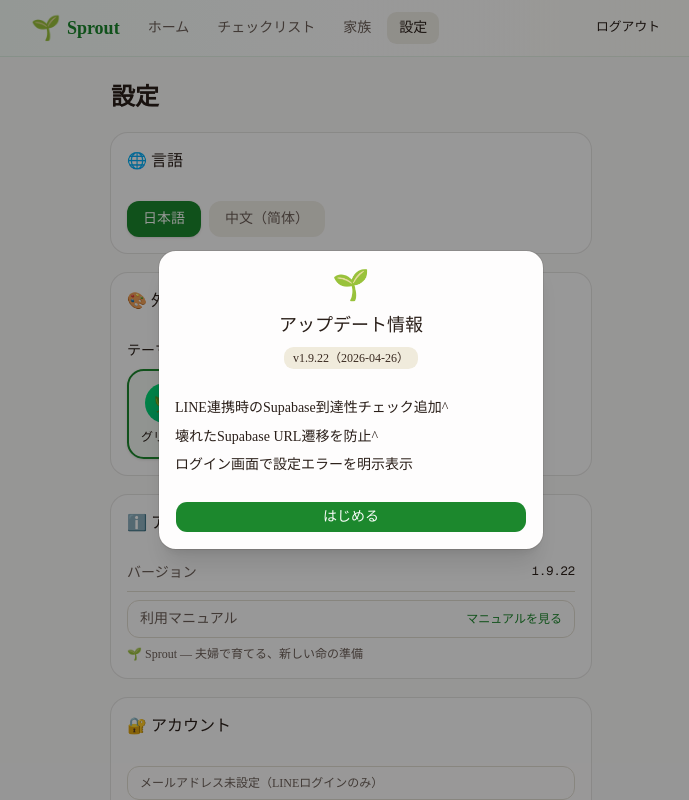
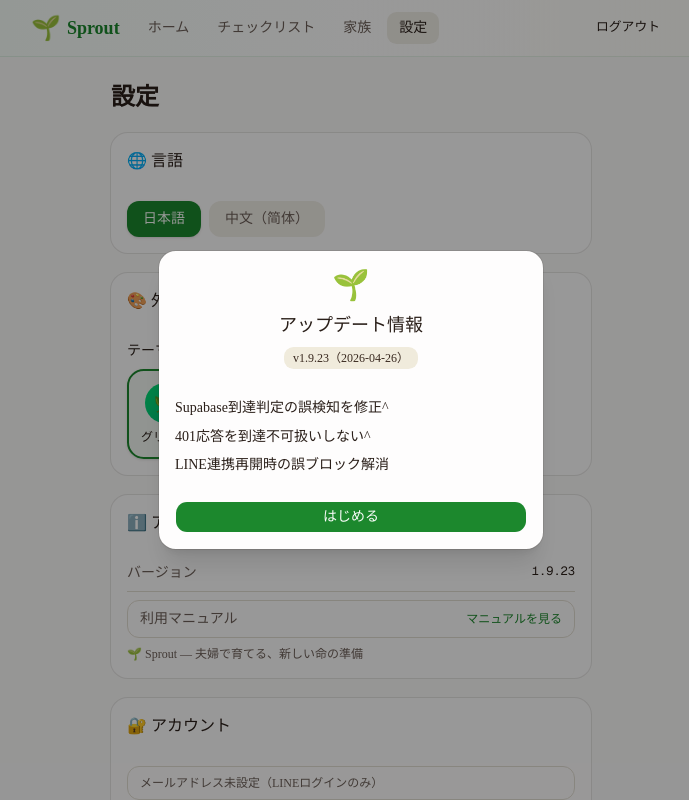
Before and after one commit to Toygaolingxiao/Sprout, a Next.js app: page /settings in a window 1280 px wide. Shown: the top 800 px of the page, without its empty margins (289-978 px from the left). Built offline with nearby package versions, Linux system fonts and the light colour scheme; no server answers.

Commit message:
release: v1.9.23

```diff
--- a/src/app/auth/line/route.ts
+++ b/src/app/auth/line/route.ts
@@ -33,12 +33,15 @@ async function isSupabaseReachable(origin: string) {
   const timer = setTimeout(() => controller.abort(), 3000);
 
   try {
-    const response = await fetch(`${origin}/auth/v1/settings`, {
+    await fetch(`${origin}/auth/v1/settings`, {
       method: 'GET',
       cache: 'no-store',
       signal: controller.signal,
     });
-    return response.ok;
+
+    // Any HTTP response means DNS/TLS/network path is alive.
+    // We only want to fail when request itself cannot be made.
+    return true;
   } catch {
     return false;
   } finally {
--- a/src/data/release-notes.ts
+++ b/src/data/release-notes.ts
@@ -1,6 +1,15 @@
-export const APP_VERSION = '1.9.22';
+export const APP_VERSION = '1.9.23';
 
 export const RELEASE_NOTES: { version: string; date: string; items: string[] }[] = [
+  {
+    version: '1.9.23',
+    date: '2026-04-26',
+    items: [
+      'Supabase到達判定の誤検知を修正^',
+      '401応答を到達不可扱いしない^',
+      'LINE連携再開時の誤ブロック解消',
+    ],
+  },
   {
     version: '1.9.22',
     date: '2026-04-26',
```
Also changed, not shown: 1 other file (tests, documents, lock files or other folders).
